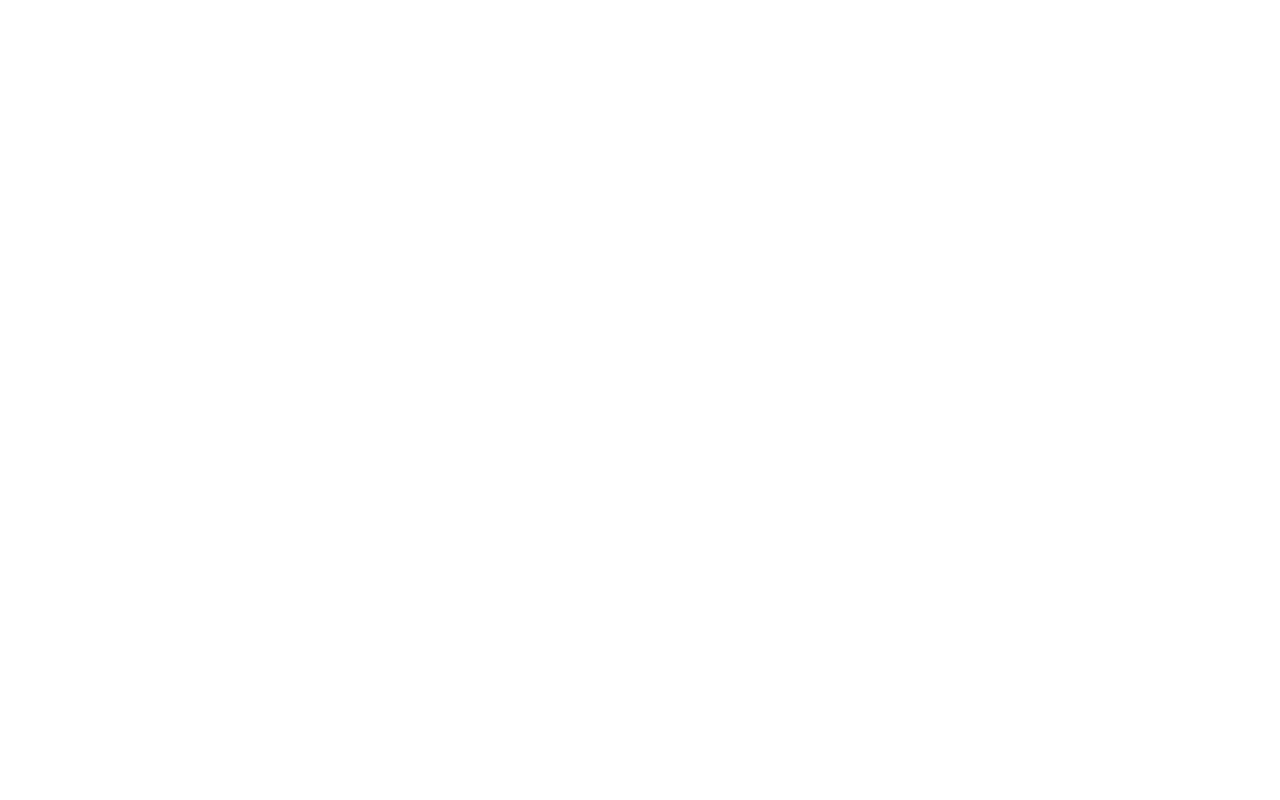
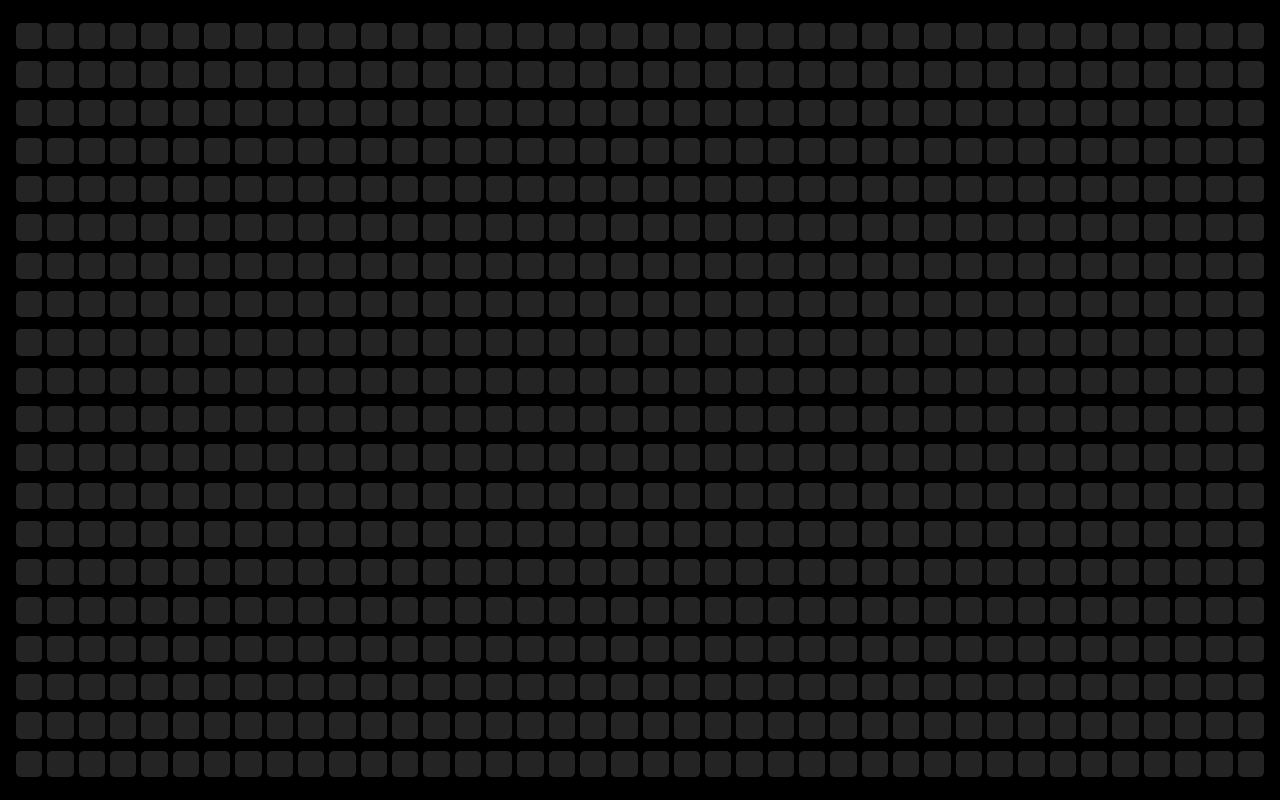
Before and after one commit to acciojob/Color-board-meetgovindbajaj, a website: page main.html in a window 1280 px wide. Drawn offline with Linux system fonts and the light colour scheme.

Commit message:
created a submission

```diff
--- a/main.html
+++ b/main.html
@@ -8,6 +8,7 @@
 
 <body>
 	<!-- the entire body must be written by student -->
+	<div id="container"></div>
     <script type="text/javascript" src="./script.js">
 </script>
 
--- a/script.js
+++ b/script.js
@@ -1 +1,28 @@
 //your JS code here. If required.
+document.body.onload = createBoxes();
+
+function createBoxes() {
+  const container = document.getElementById("container");
+  for (let i = 1; i <= 800; i++) {
+    const box = document.createElement("div");
+    const id = `box${i}`;
+    box.className = "square";
+    box.id = id;
+    box.onmouseenter = () => handleHoverEnter(id);
+    box.onmouseleave = () => handleHoverLeave(id);
+    container.appendChild(box);
+  }
+}
+
+function handleHoverEnter(id) {
+  const box = document.getElementById(id);
+  box.style.background = `rgb(${Math.floor(Math.random() * 255)}, ${Math.floor(
+    Math.random() * 255
+  )}, ${Math.floor(Math.random() * 255)})`;
+}
+function handleHoverLeave(id) {
+  const box = document.getElementById(id);
+  setTimeout(() => {
+    box.style.backgroundColor = "rgb(36, 36, 36)";
+  }, 1000);
+}
--- a/styles.css
+++ b/styles.css
@@ -1 +1,33 @@
 /*  your css code here. If applicable */
+* {
+    margin: 0;
+    padding: 0;
+    box-sizing: border-box;
+    overflow: hidden;
+    color: white;
+}
+
+#container {
+    display: grid;
+    width: 100%;
+    height: 100vh;
+    margin: 0;
+    padding: 1rem;
+    gap: 5px;
+    background-color: black;
+    justify-content: space-evenly;
+    align-content: space-evenly;
+    grid-template-columns: repeat(40, 1fr);
+    grid-template-rows: (20, 1fr);
+}
+
+::-webkit-scrollbar {
+    display: none;
+}
+
+.square {
+    background-color: rgb(36, 36, 36);
+    aspect-ratio: 1/1;
+    border-radius: 5px;
+    transition: all .5s ease-in-out;
+}
```
